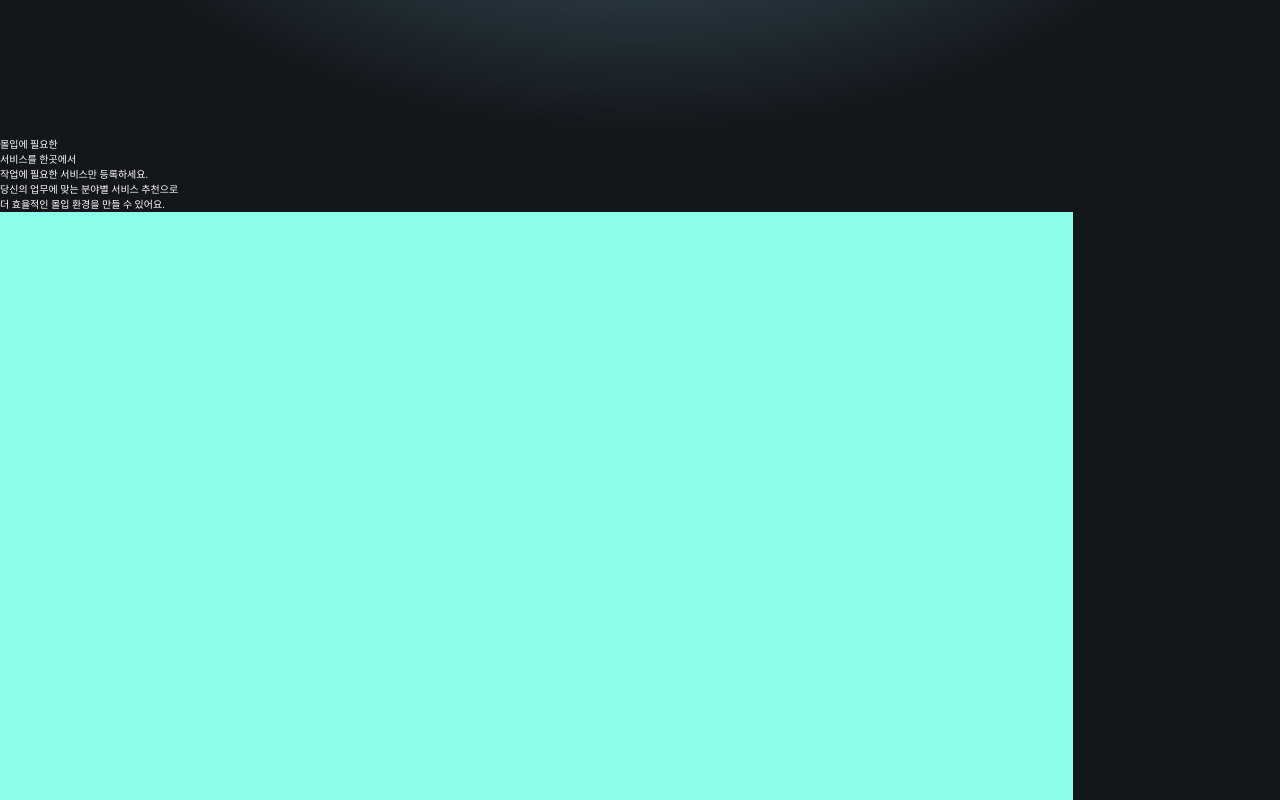
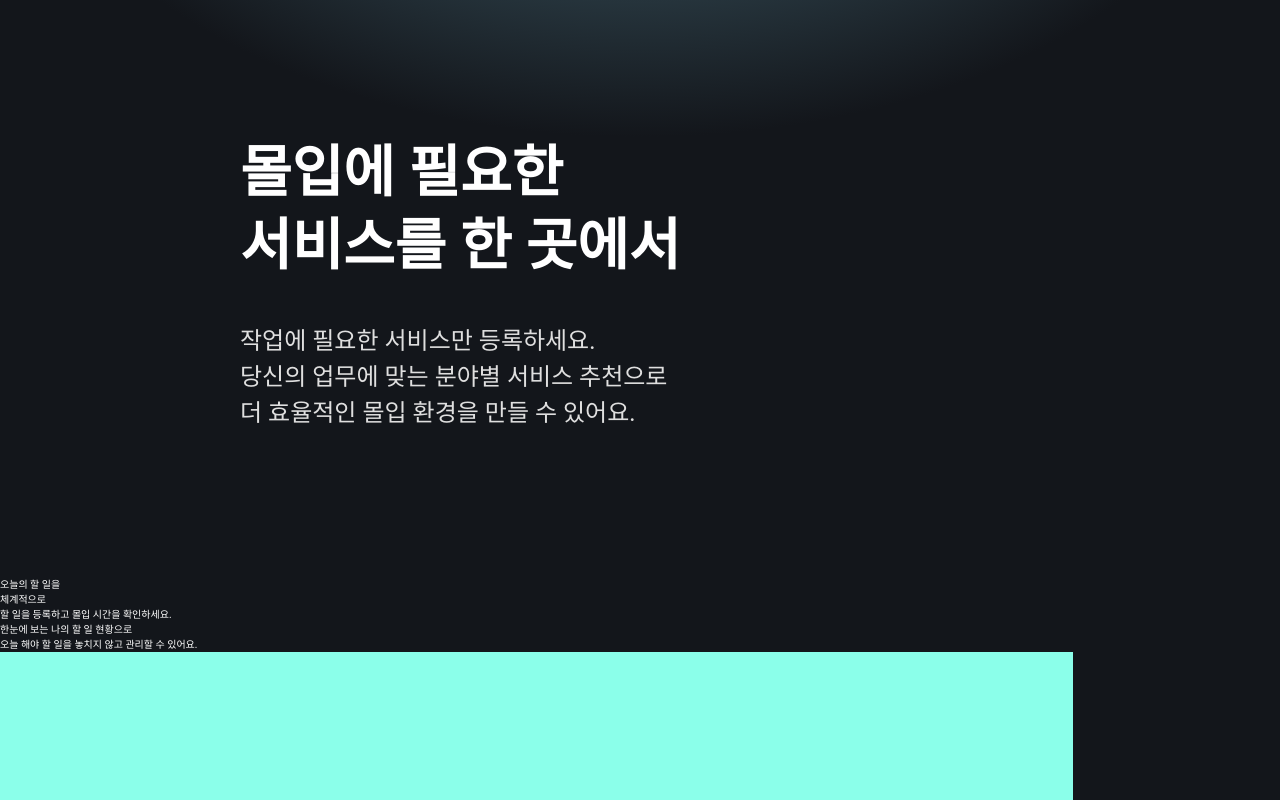
Before and after one commit to morib-in/Morib-Landing, a Next.js app: page / in a window 1280 px wide. Shown: the part 740-1540 px from the top of the page. Built offline with nearby package versions, Linux system fonts and the light colour scheme; a web font is replaced by a local one.

Commit message:
feat: DetailSection 컴포넌트 생성

```diff
--- a/src/app/page.tsx
+++ b/src/app/page.tsx
@@ -2,6 +2,7 @@
 'use client';
 
 import { motion } from 'motion/react';
+import DetailSection from '@/components/DetailSection';
 
 export default function Home() {
   return (
@@ -10,7 +11,7 @@ export default function Home() {
         <div>로고</div>
         <button>다운로드</button>
       </header>
-      <section className="bg-landing h-screen w-full">
+      <section className="h-screen w-full bg-landing">
         <h1>
           당신을 위한
           <br />
@@ -29,20 +30,7 @@ export default function Home() {
           viewport={{ once: true }} // 한 번만 애니메이션 실행
         />
       </section>
-      <section>
-        <h2>
-          몰입에 필요한
-          <br />
-          서비스를 한곳에서
-        </h2>
-        <p>
-          작업에 필요한 서비스만 등록하세요.
-          <br />
-          당신의 업무에 맞는 분야별 서비스 추천으로
-          <br />더 효율적인 몰입 환경을 만들 수 있어요.
-        </p>
-        <div className="h-[790px] w-[1073px] bg-mint-02" />
-      </section>
+      <DetailSection />
       <section>
         <h2>
           오늘의 할 일을
--- /dev/null
+++ b/src/components/DetailSection.tsx
@@ -0,0 +1,13 @@
+import TextBlock from '@/components/TextBlock';
+import MediaBlock from '@/components/MediaBlock';
+
+const DetailSection = () => {
+  return (
+    <div className="flex gap-[2rem] pl-[24rem]">
+      <TextBlock />
+      <MediaBlock />
+    </div>
+  );
+};
+
+export default DetailSection;
```
Also changed, not shown: 1 other file (tests, documents, lock files or other folders).
